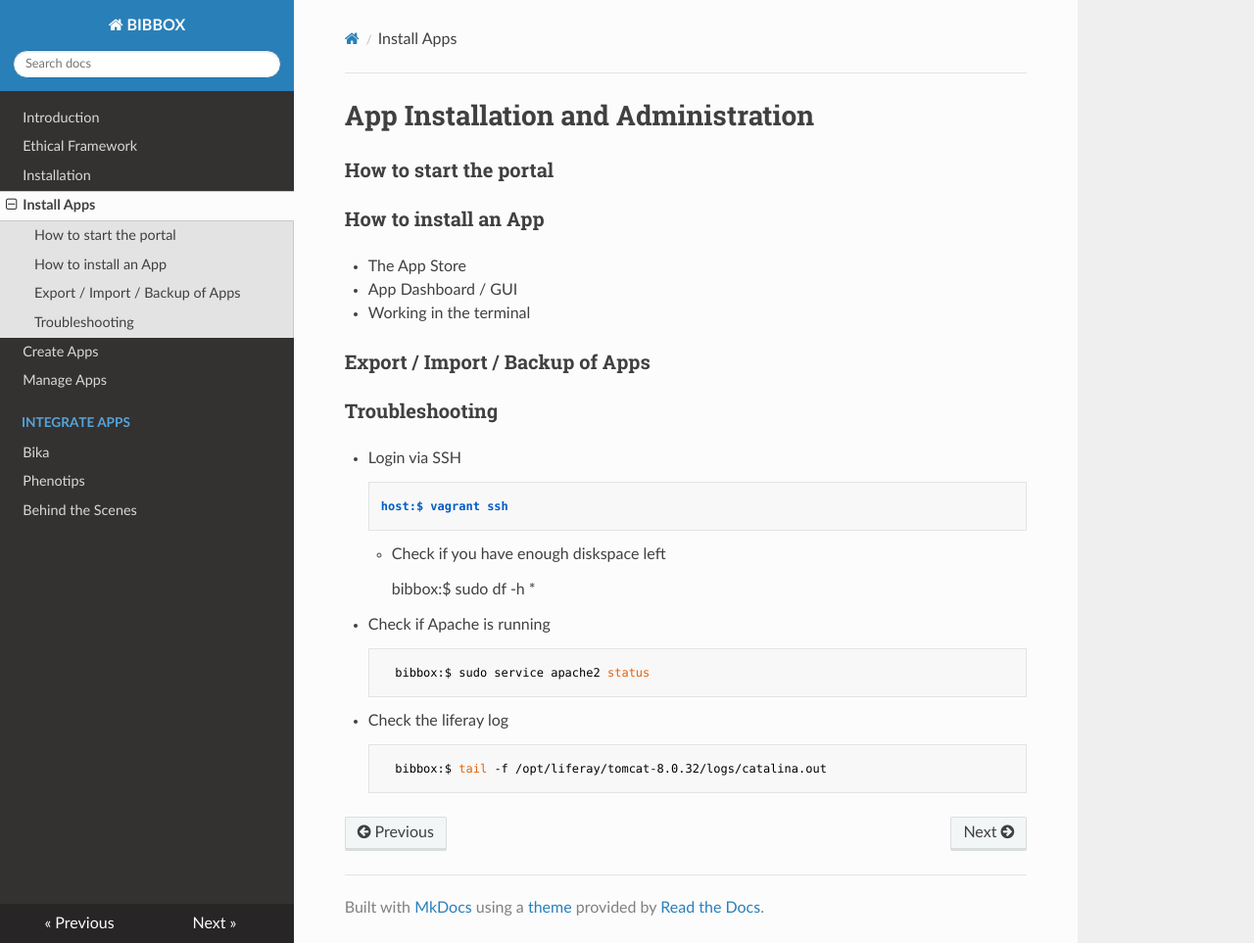
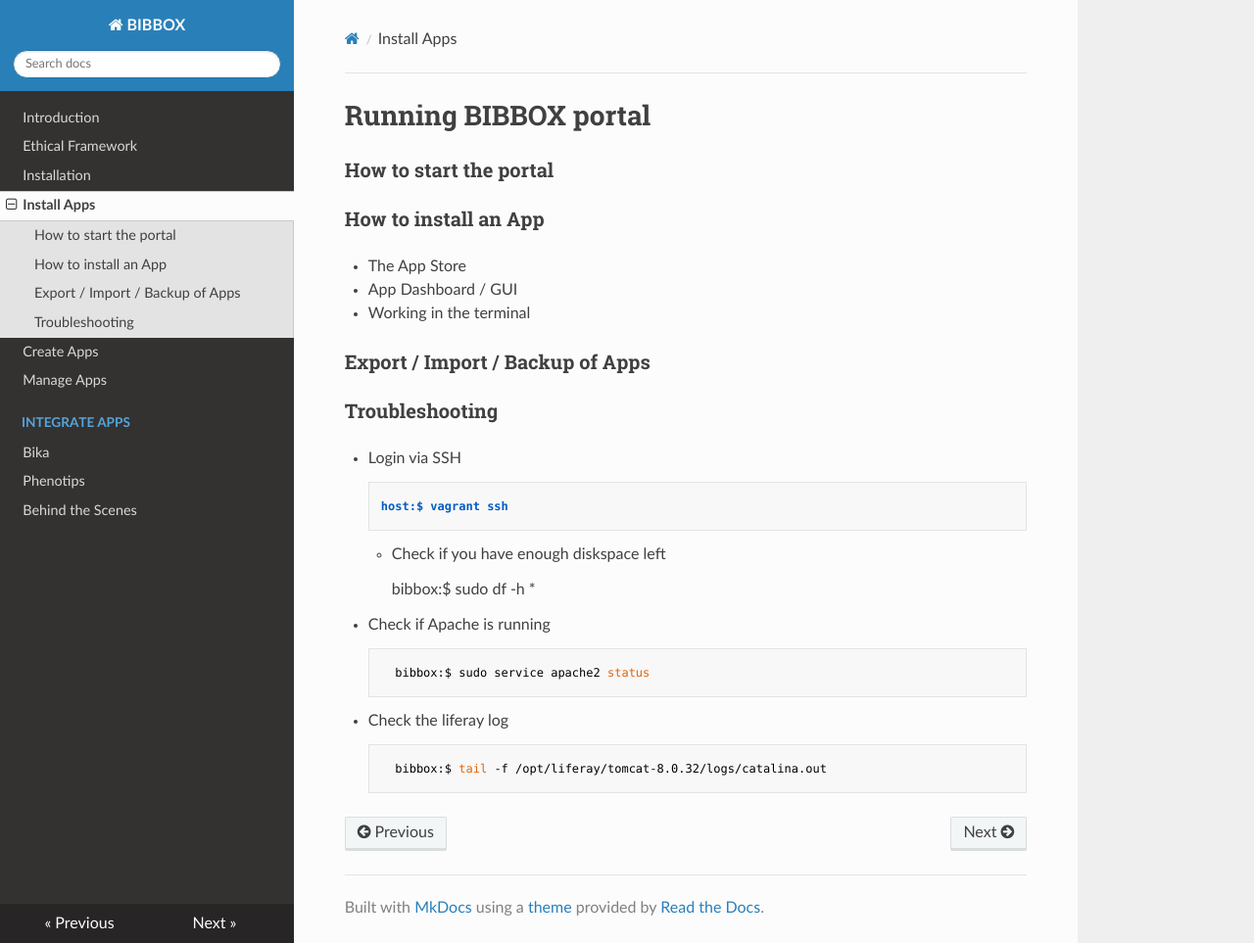
Before and after one commit to roxmer/bibbox-documentation, an MkDocs documentation site: the page built from docs/admin-documentation.md, in a window 1280 px wide and 963 px high. Shown: the whole window at 98% size. Built offline with MkDocs 1.6.1, drawn with Linux system fonts in a browser that asks for light colours; nearby versions of some CDN libraries; old or Windows-style settings are respelled for this version of MkDocs.

Commit message:
change title

```diff
--- a/docs/admin-documentation.md
+++ b/docs/admin-documentation.md
@@ -1,4 +1,4 @@
-# App Installation and Administration
+# Running BIBBOX portal
 
 ### How to start the portal
 ### How to install an App
```
